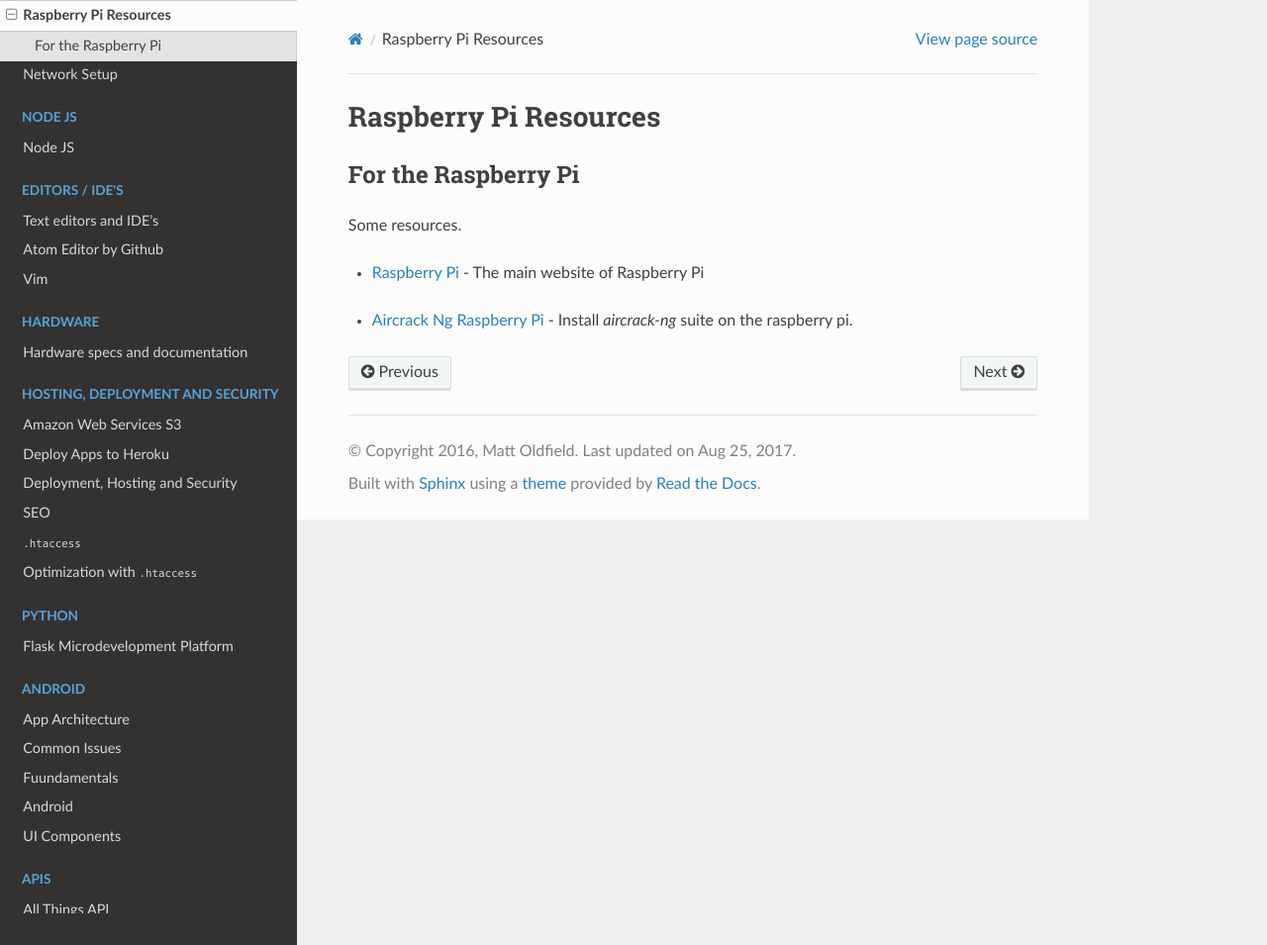
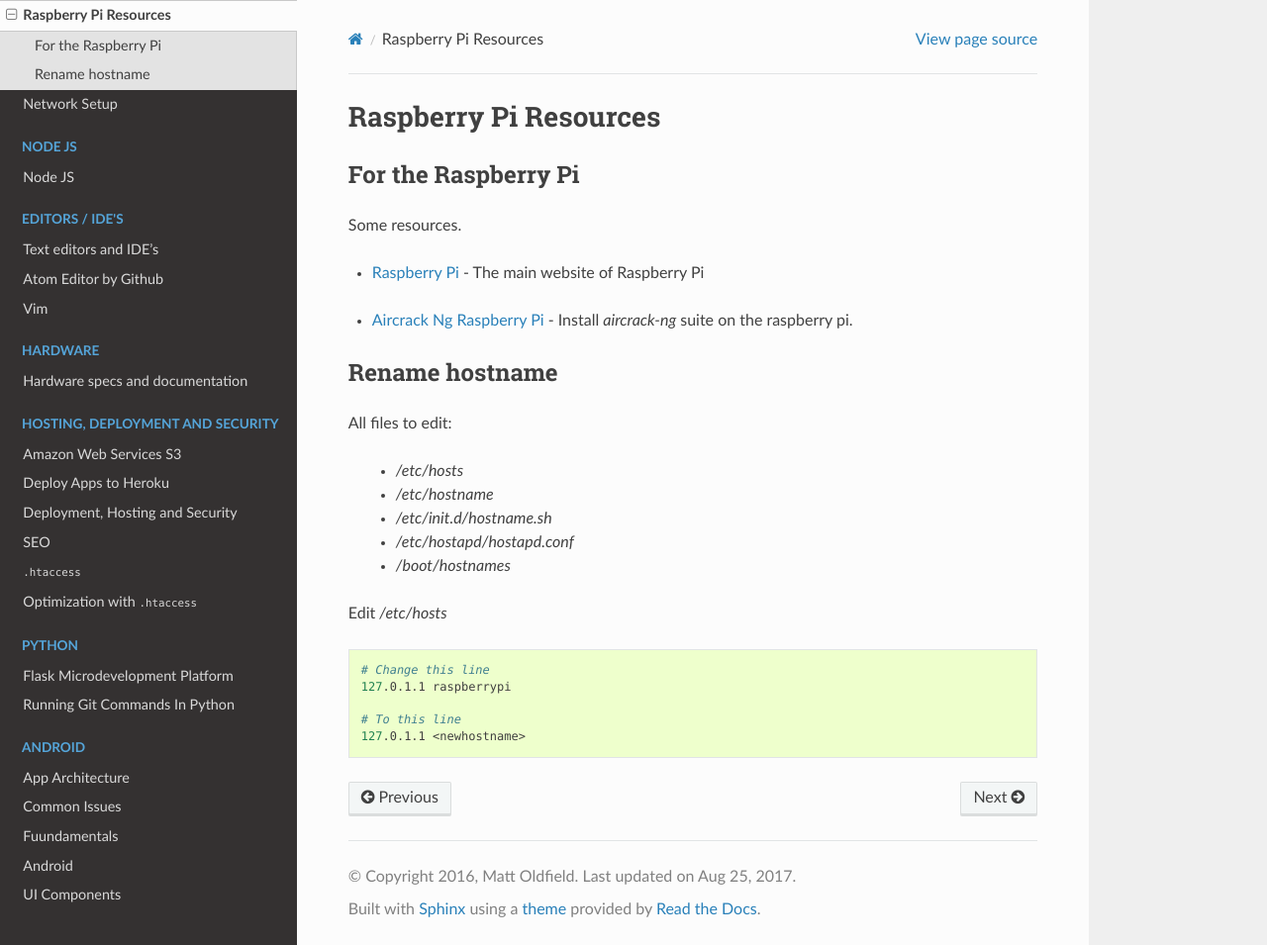
Before and after one commit to asmattic/docs, a Sphinx documentation site: the page built from source/pi/index.rst, in a window 1280 px wide and 955 px high. Shown: the whole window at 99% size. Built offline with Sphinx 7.4.7 and the Read the Docs theme 2.0.0, drawn with Linux system fonts in a browser that asks for light colours.

```diff
--- a/source/bash.rst
+++ b/source/bash.rst
@@ -5,7 +5,7 @@ Bash
 .. include:: vars.rst
 
 Bash Tips
---------------------------
+-----------
 
 Close terminal
 ~~~~~~~~~~~~~~~~~
--- a/source/pi/index.rst
+++ b/source/pi/index.rst
@@ -14,3 +14,24 @@ Some resources.
 .. _raspberryPiSite: https://www.raspberrypi.org/
 
 * `Aircrack Ng Raspberry Pi <http://kamilslab.com/2016/01/11/how-to-install-aircrack-ng-suite-on-the-raspberry-pi>`_ - Install `aircrack-ng` suite on the raspberry pi.
+
+Rename hostname
+-----------------
+
+All files to edit:
+
+    * `/etc/hosts`
+    * `/etc/hostname`
+    * `/etc/init.d/hostname.sh`
+    * `/etc/hostapd/hostapd.conf`
+    * `/boot/hostnames`
+
+Edit `/etc/hosts`
+
+.. code-block:: bash
+
+    # Change this line
+    127.0.1.1 raspberrypi
+
+    # To this line
+    127.0.1.1 <newhostname>
```
Also changed, not shown: source/cabanalytics/index.rst (added, +12 -0 lines), source/git/index.rst (+18 -0 lines), source/index.rst (+10 -0 lines), source/python/python-git.rst (added, +20 -0 lines), 2 other files.
